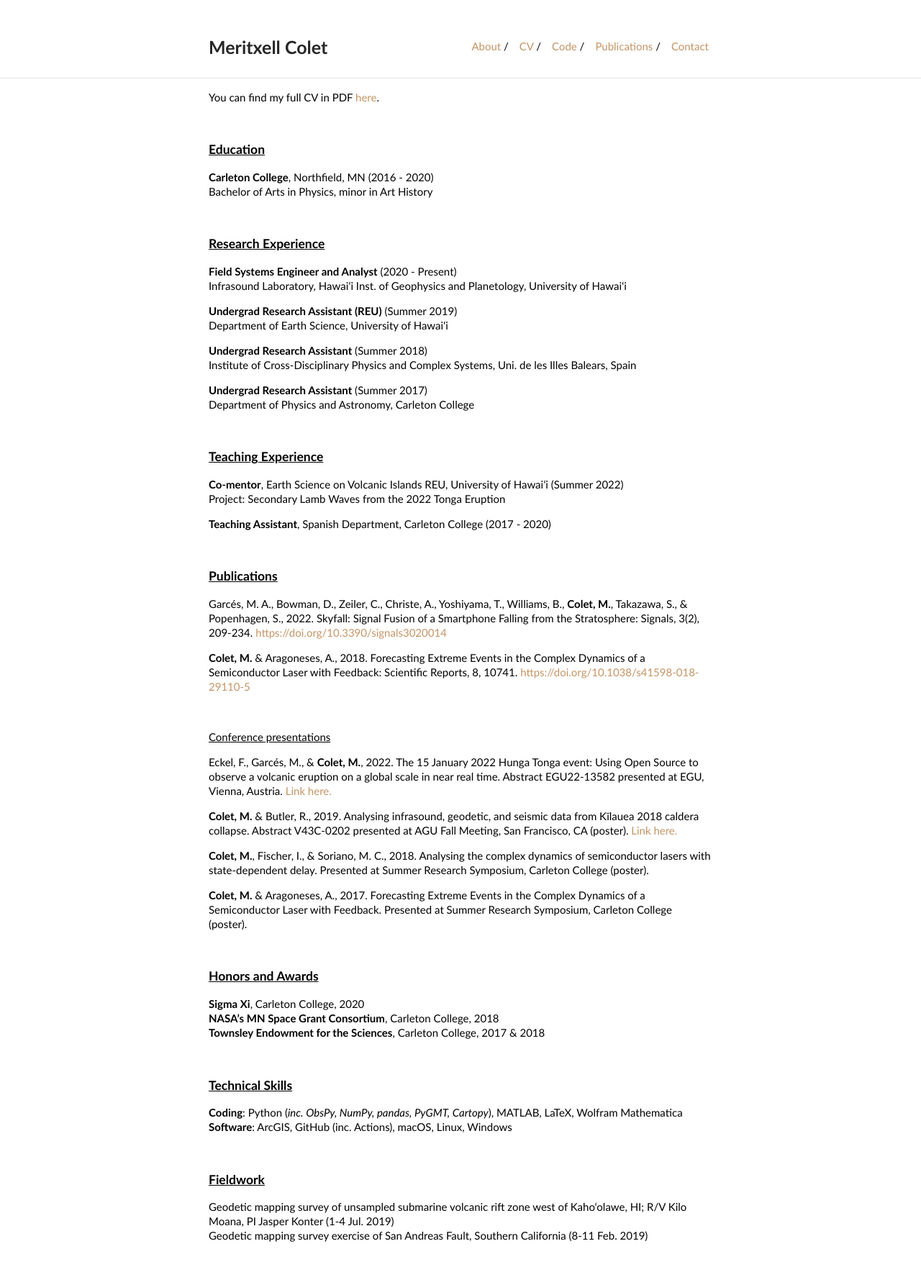
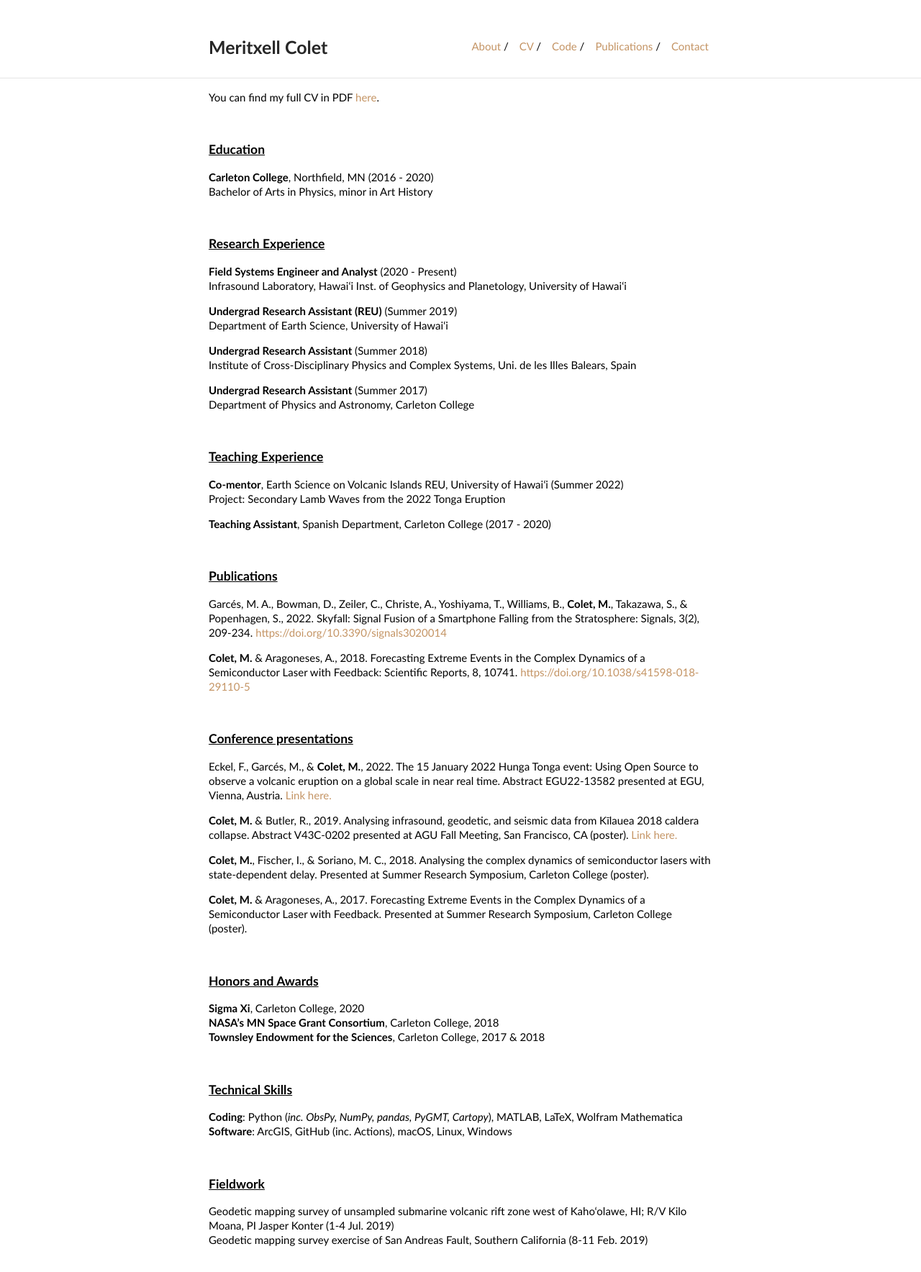
Before and after one commit to MeritxellC/MeritxellC.github.io, a Jekyll site: the page built from cv/cv.md, in a window 1280 px wide. Shown: the whole page at 72% size. Built offline with Jekyll 4.4.1, drawn with Linux system fonts in a browser that asks for light colours.

```diff
--- a/cv/cv.md
+++ b/cv/cv.md
@@ -72,14 +72,13 @@ Laser with Feedback: Scientific Reports, 8, 10741.
 </p>
 
 <br style="line-height:2">
-<p><u>Conference presentations</u></p>
+<h3><u>Conference presentations</u></h3>
 
 <p>
 Eckel, F., Garcés, M., & <strong>Colet, M.</strong>, 2022. The 15 January 2022 Hunga Tonga event: Using
 Open Source to observe a volcanic eruption on a global scale in near real time. Abstract EGU22-13582 presented at EGU,
 Vienna, Austria. <a href="https://meetingorganizer.copernicus.org/EGU22/EGU22-13582.html">Link here.</a>
 </p>
-
 
 <p>
 <strong>Colet, M.</strong> & Butler, R., 2019. Analysing infrasound, geodetic, and seismic data from
```
